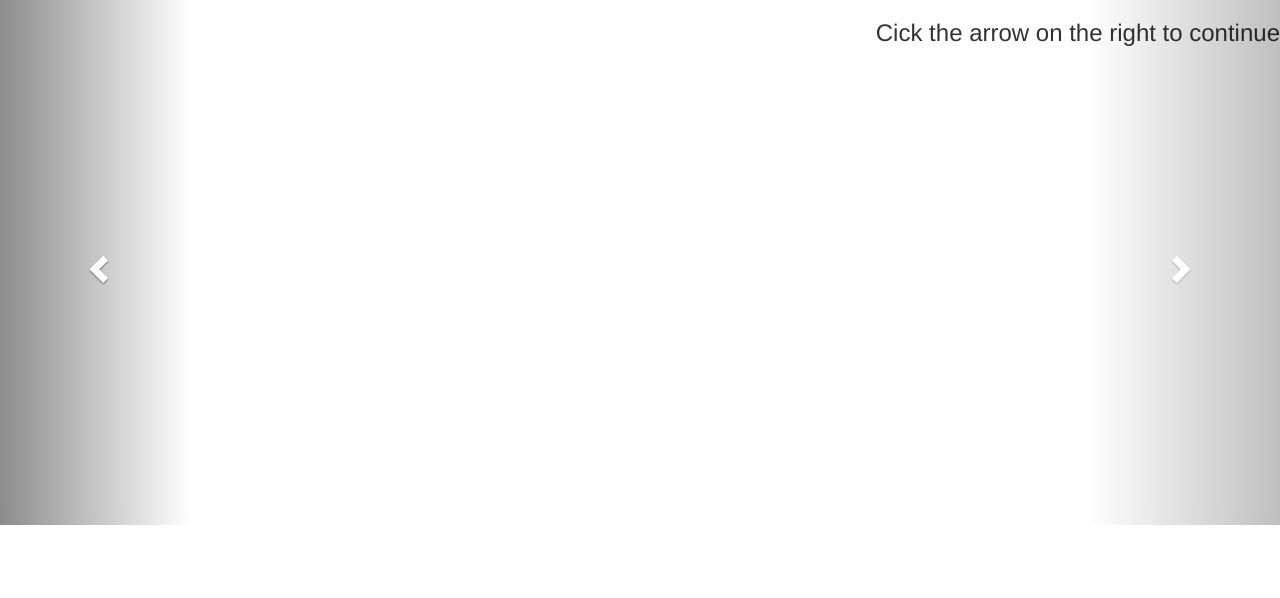
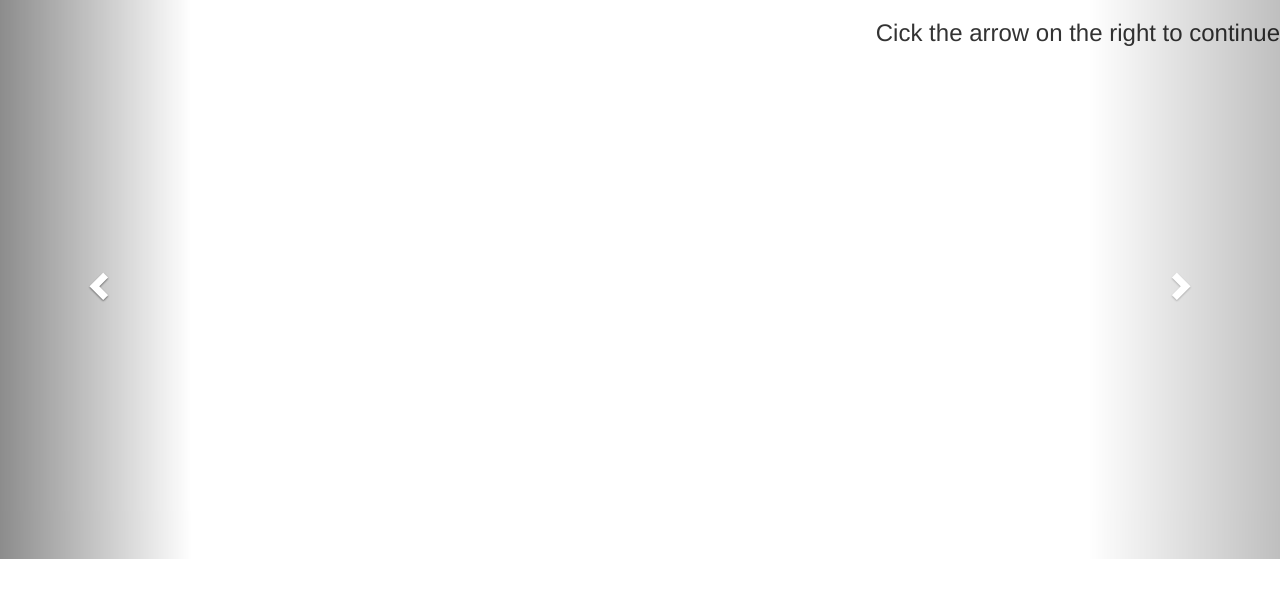
Before and after one commit to bthayer1990/pizza, a plain HTML site: page index.html in a window 1280 px wide. Drawn offline with Linux system fonts and the light colour scheme.

Commit message:
increased height

```diff
--- a/index.html
+++ b/index.html
@@ -12,7 +12,7 @@
     </head>
     <body>
         <div>
-            <div id="carousel" class="carousel slide" style="height: 525px;">
+            <div id="carousel" class="carousel slide" style="height: 559px;">
 
                 <!-- Wrapper for slides -->
                 <div class="carousel-inner" role="listbox">
```
